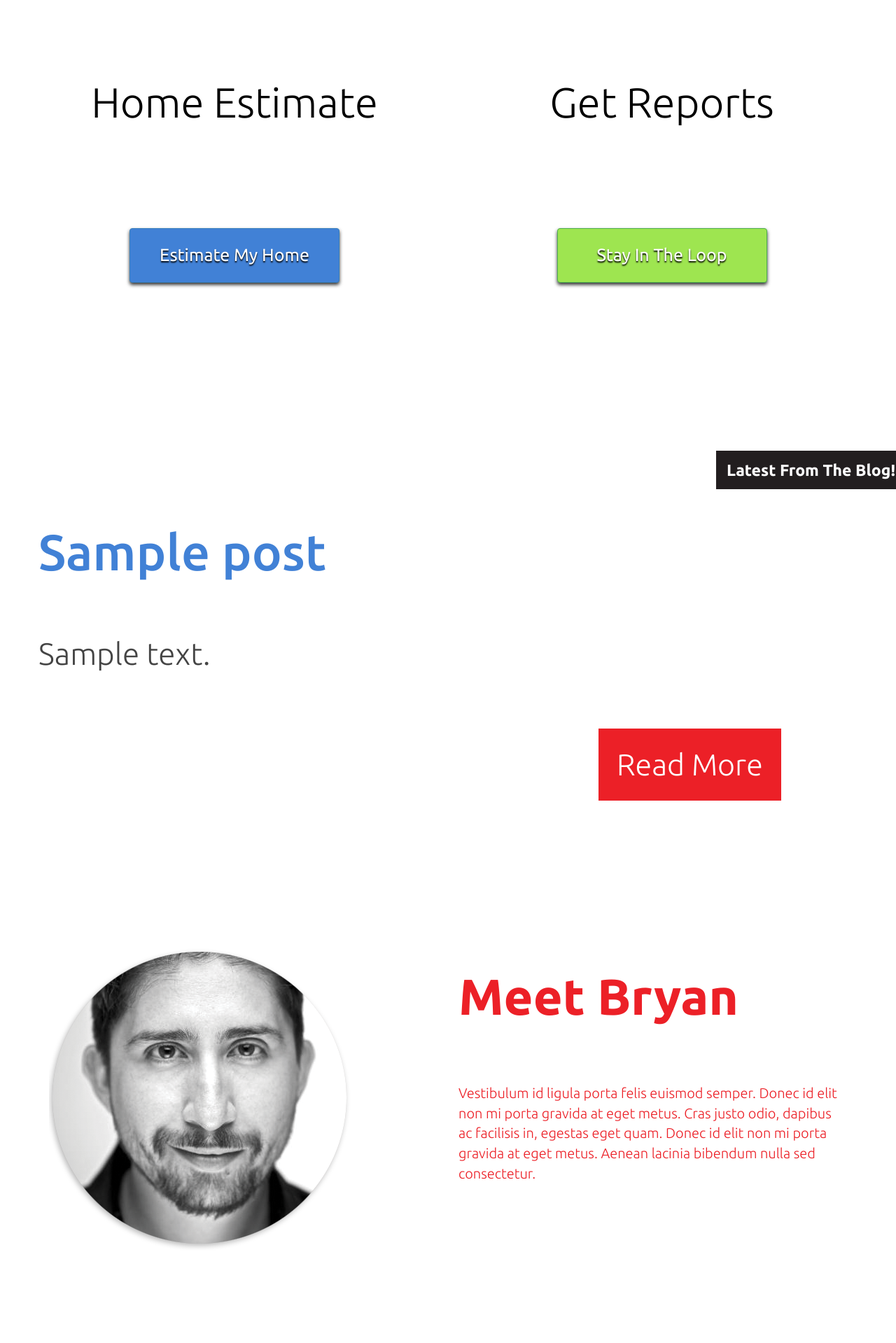
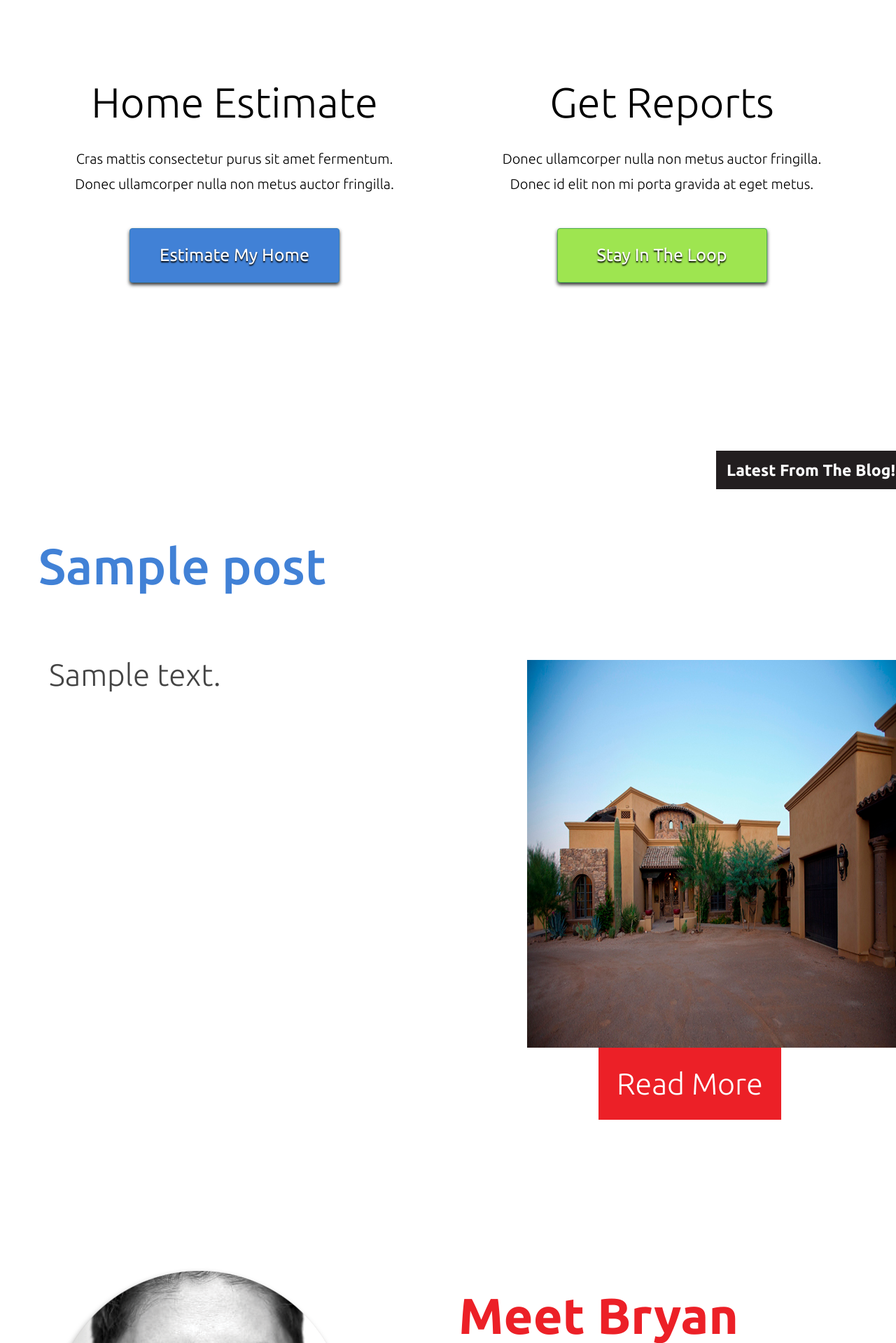
Before and after one commit to tazemebro/wordpress-enviroment, a WordPress theme: template themes/askbryan/index.php in a window 1280 px wide. Shown: the part 112-2031 px from the top of the page at 70% size. Run offline with PHP 8.4 and a stand-in for WordPress, Linux system fonts and the light colour scheme; the site name, menu and one post (Sample post) are stand-ins, and other content is empty.

Commit message:
askbryan
fixed blog section

```diff
--- a/themes/askbryan/functions.php
+++ b/themes/askbryan/functions.php
@@ -83,6 +83,8 @@
 	    wp_register_script( 'bootstrapJs', get_stylesheet_directory_uri().'/js/bootstrap.min.js', '', '', '' );
 	    wp_enqueue_script( 'bootstrapJs' );
 
+	    add_theme_support( 'post-thumbnails' );
+
 
 
 	}
--- a/themes/askbryan/index.php
+++ b/themes/askbryan/index.php
@@ -38,7 +38,7 @@
 <!-- Blog Section -->
 <div class="container" style="padding-top: 75px; padding-bottom: 120px;">
 	<div class="row">
-		<div class="blog col-md-12 pull-right">
+		<div class="blog col-md-7 pull-right">
 			<h3 class="latest">Latest From The Blog!</h3>
 		</div>
 
@@ -47,12 +47,16 @@
 			<?php while ( have_posts() ) : the_post(); ?>
 			<!--<li>-->
 
-	<article class="home_post">
-
-		<h2><a href="<?php esc_url( the_permalink() ); ?>" title="Permalink to <?php the_title(); ?>" rel="bookmark"><?php the_title(); ?></a></h2>
-			<p>
-				<?php the_content(); ?>
-			</p>
+	<article class="home_post container">
+		<div class="row">
+			<h2><a href="<?php esc_url( the_permalink() ); ?>" title="Permalink to <?php the_title(); ?>" rel="bookmark"><?php the_title(); ?></a></h2>
+				<div class="col-md-7">
+					<?php the_content(); ?>
+				</div>
+				<div class="col-md-5">
+					<img class="house_image" src="<?php bloginfo ('template_directory'); ?>/css/images/house_image.jpg" alt="house" style="padding-top: 85px;"/>
+				</div>
+			</div>
 	</article>
 
 	<!--</li>-->
--- a/themes/askbryan/style.css
+++ b/themes/askbryan/style.css
@@ -171,7 +171,7 @@ a.navbar-brand{
 }
 
 .home p {
-	color: white;
+	color: black;
 
 }
 
@@ -395,3 +395,6 @@ article.home_post{
 
  height: 365px !important;
 }
+.home_image {
+
+}
```
Also changed, not shown: themes/askbryan/css/images/house_image.jpg (added), uploads/2014/05/house_image-150x150.jpg (added), uploads/2014/05/house_image-300x162.jpg (added), uploads/2014/05/house_image.jpg (added).
